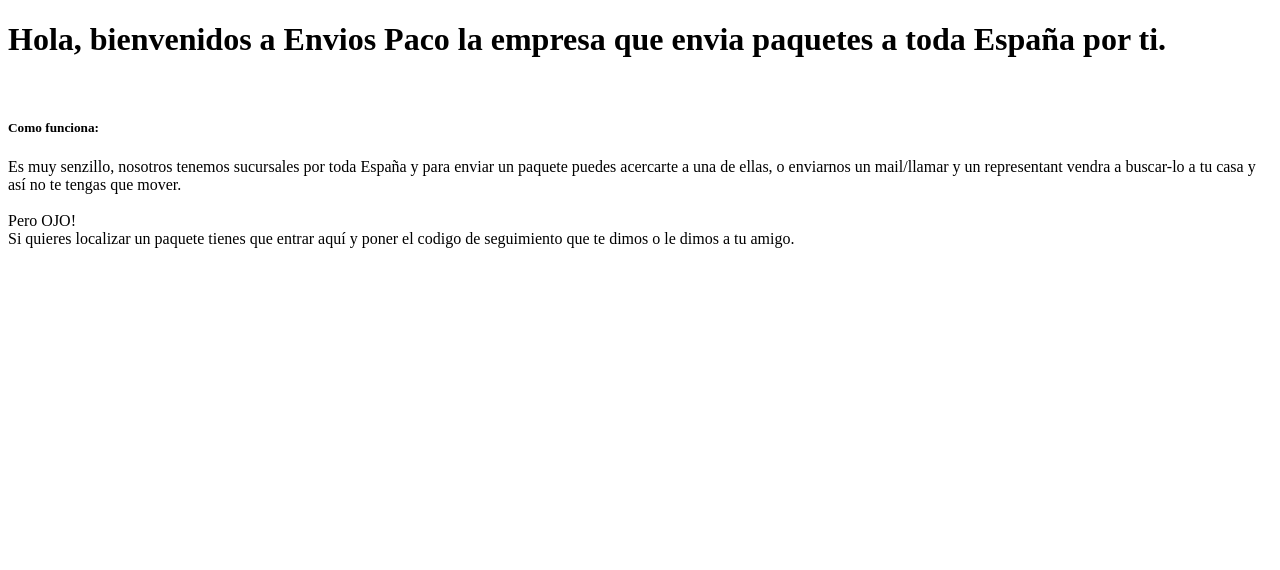
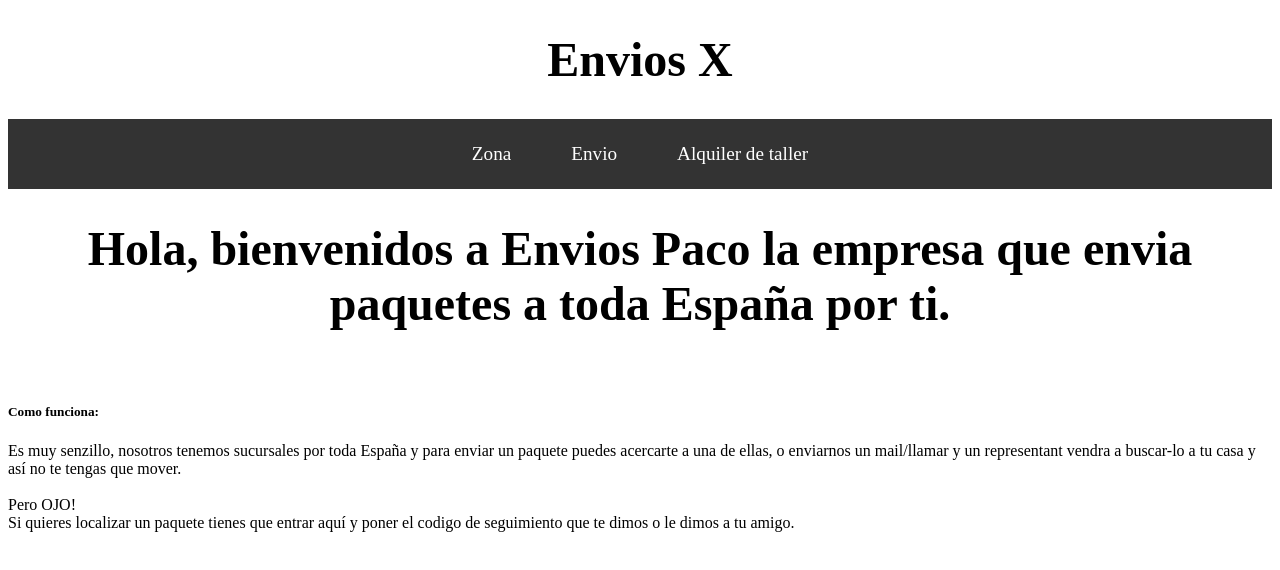
Before and after one commit to jordibernaolagil/awe, a plain HTML site: page index.html in a window 1280 px wide. Drawn offline with Linux system fonts and the light colour scheme.

Commit message:
Update #1.1

```diff
--- a/index.html
+++ b/index.html
@@ -1,9 +1,23 @@
 <!DOCTYPE html>
-<html> <head>
+<html>
+<head>
     <meta charset="utf-8">
+    <link rel="stylesheet" type="text/css" href="cosmo.epic.css">
     <title>Envios Paco</title>
-    </head>
+    <style>
+        .flex-container1 {
+        display: flex;
+        justify-content: center;
+    }
+    </style>
+</head>
     <body>
+        <h1>Envios X</h1>
+        <div class="letras navbar">
+            <a href="#">Zona</a>
+            <a href="#">Envio</a>
+            <a href="#">Alquiler de taller</a>
+        </div>
             <!-- El estilo: h1 tiene que ser lo más grande, luego p1 > p2 ya que p2 es la explicación de p1, p33 tiene que estar en negrita ya que es un aviso. -->
             <h1> Hola, bienvenidos a Envios Paco la empresa que envia paquetes a toda España por ti.</h1><br>
             <h5> Como funciona:</h5>
```
